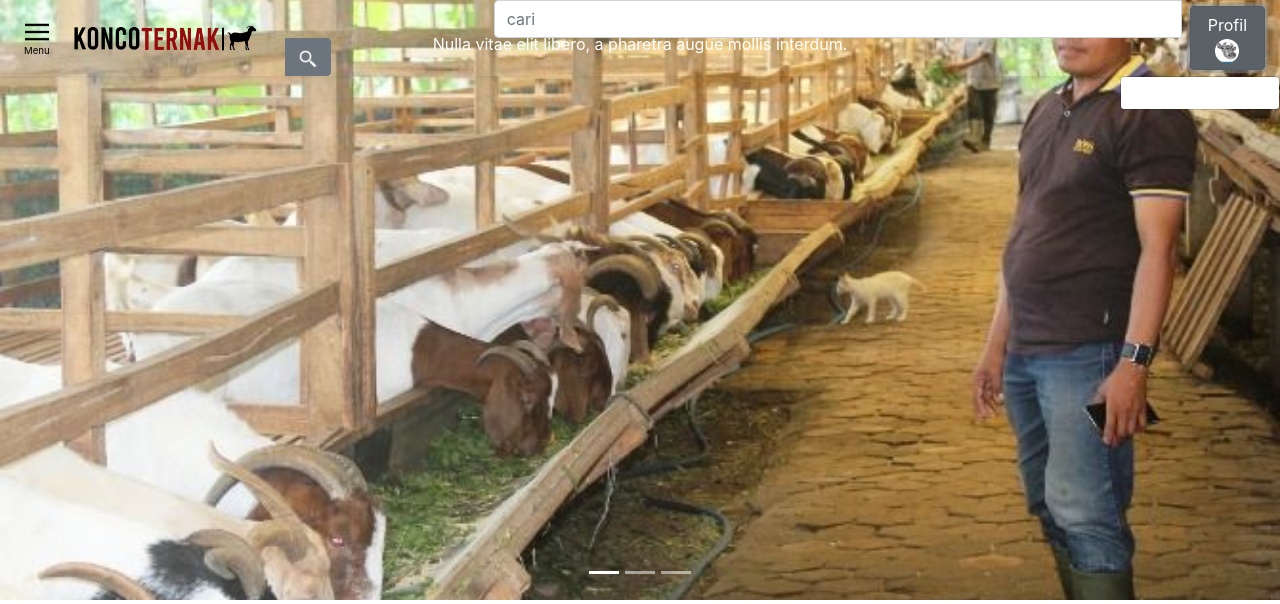
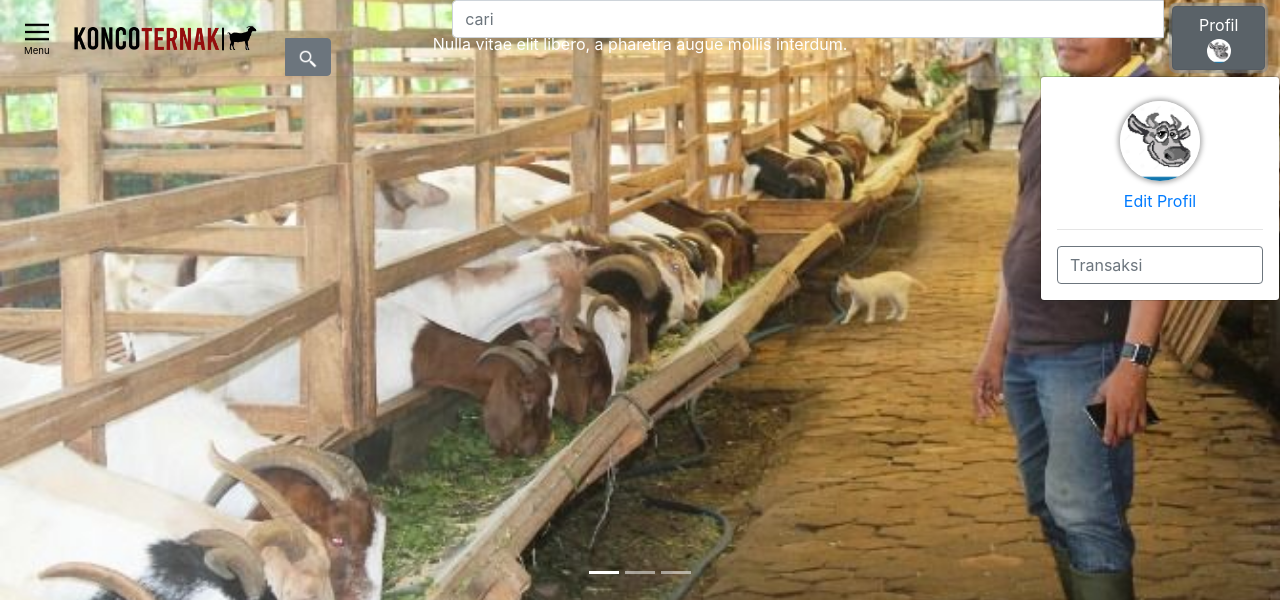
Before and after one commit to Addityarivaldo89/KoncoTernak, a CodeIgniter app: page /konco/index.php/index/index in a window 1280 px wide, after a click on "Profil". Shown: the top 604 px of the page. Run offline with CodeIgniter, Linux system fonts and the light colour scheme; some libraries are stand-ins or nearby versions.

Commit message:
Update navbar_user.php

```diff
--- a/application/views/_parts/navbar_user.php
+++ b/application/views/_parts/navbar_user.php
@@ -29,7 +29,7 @@
             <form class="form-inline">
               <!-- Form -->
               <div class="input-group">
-                  <input type="text" class="form-control content" name="cari" placeholder="cari" style="width: 43rem; margin-left: 13rem">
+                  <input type="text" class="form-control content" name="cari" placeholder="cari" style="width: 53vw; margin-left: 13vw">
                   <div class="input-group-append">
                       <a href="#" type="button" class="btn btn-secondary"><img src="<?php echo base_url('assets/images/find.png') ?>" height="20"></a>
                   </div>
@@ -39,9 +39,18 @@
           <!-- Button submit -->
           <div class="navbar-nav ml-2">
                 <a href="#" class="btn btn-secondary" data-toggle="dropdown" type="button">Profil <img src="<?php echo base_url('assets/images/profile/userdummy/profile.jpg') ?>" style="border-radius: 50%; width: 1.5rem ; height: 1.5rem;"></a>
-                <ul class="dropdown-menu dropdown-menu-right mt-0">
+                <ul class="dropdown-menu dropdown-menu-right mt-0" style="width: 15rem">
                         <li class="px-3 py-2">
-                            <div class=" text-left">
+                            <div class=" text-center" style="margin-left: auto; margin-right: auto;">
+                            <a href="#" data-toggle="dropdown" type="button">
+                                <img class=" my-2" src="<?php echo base_url('assets/images/profile/userdummy/profile.jpg') ?>" style="border-radius: 50%; width: 5rem ; height: 5rem; box-shadow: 0px 0px 5px 2px #aaaaaa"></a>
+                                <br />
+                                <a href="#">Edit Profil</a>
+                            </div>
+                            <hr>
+                            <div>
+                                <a class="btn btn-outline-secondary text-left" style="width:100%">Transaksi</a>
+                            </div>
                         </li>
                 </ul>
           </div>
```
